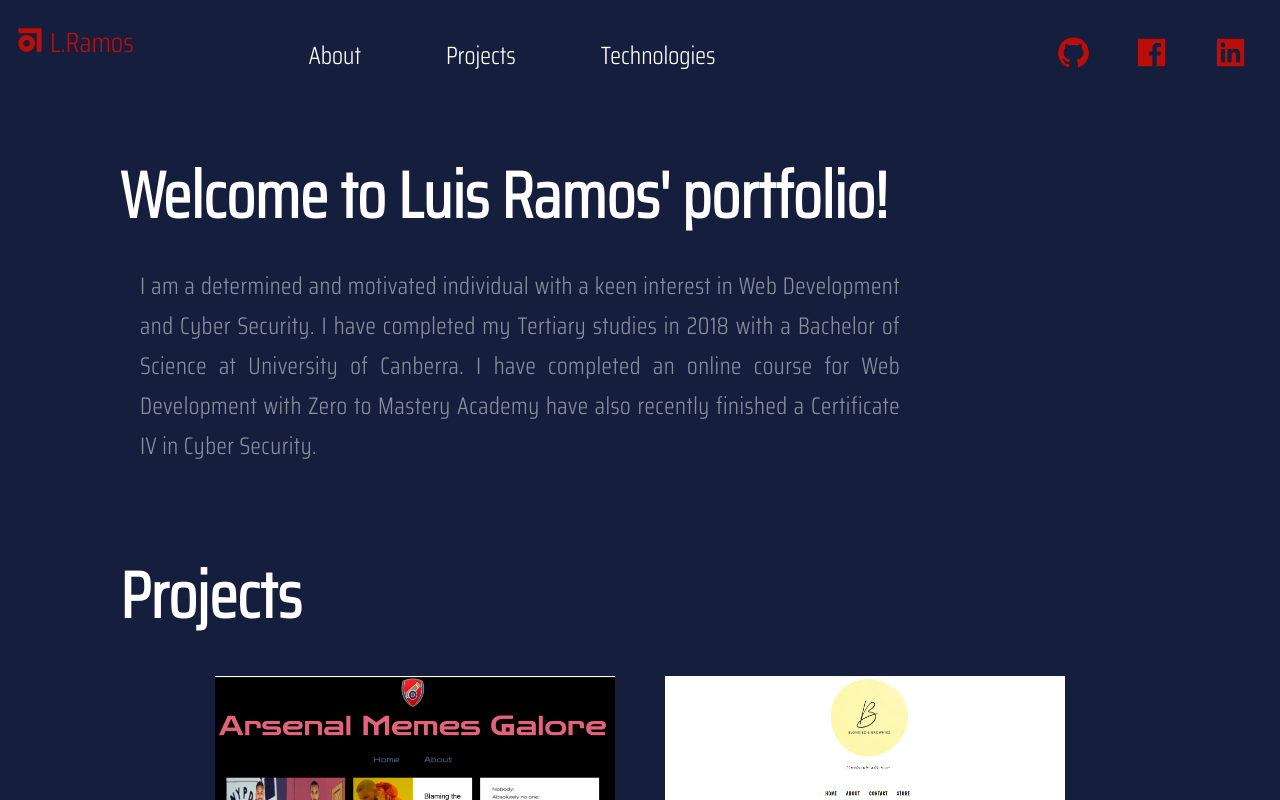
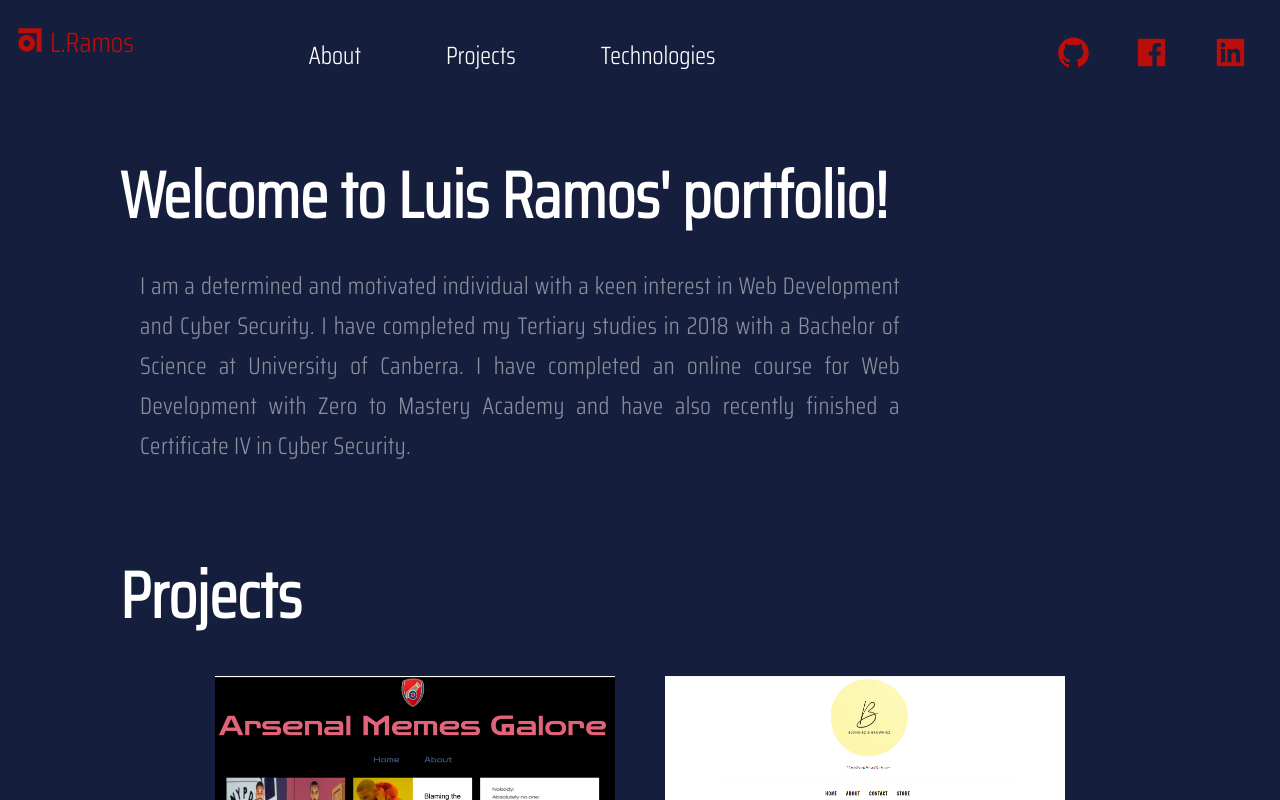
Before and after one commit to RamosLM10/Portfolio, a React (Create React App) app: page / in a window 1280 px wide. Shown: the top 800 px of the page. Built offline with nearby package versions, Linux system fonts and the light colour scheme.

Commit message:
Update Welcome.js

```diff
--- a/src/components/Welcome/Welcome.js
+++ b/src/components/Welcome/Welcome.js
@@ -11,7 +11,7 @@ const Welcome = () => (
             I am a determined and motivated individual with
             a keen interest in Web Development and Cyber Security. I have completed my Tertiary studies in
             2018 with a Bachelor of Science at University of Canberra. I have completed
-            an online course for Web Development with Zero to Mastery Academy have also recently finished
+            an online course for Web Development with Zero to Mastery Academy and have also recently finished
             a Certificate IV in Cyber Security.
          </p>
     </div>
```
